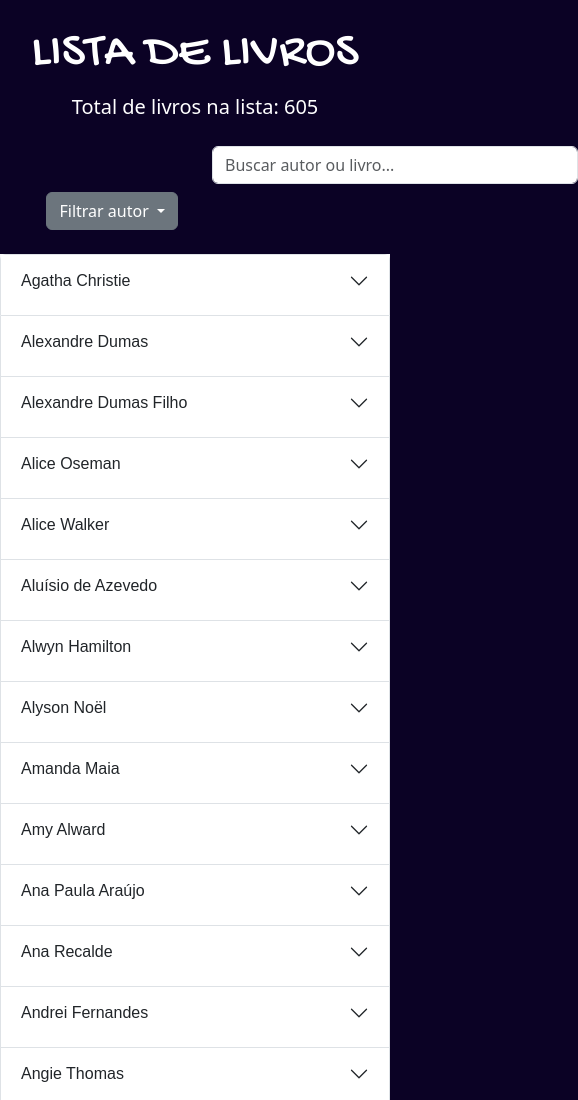
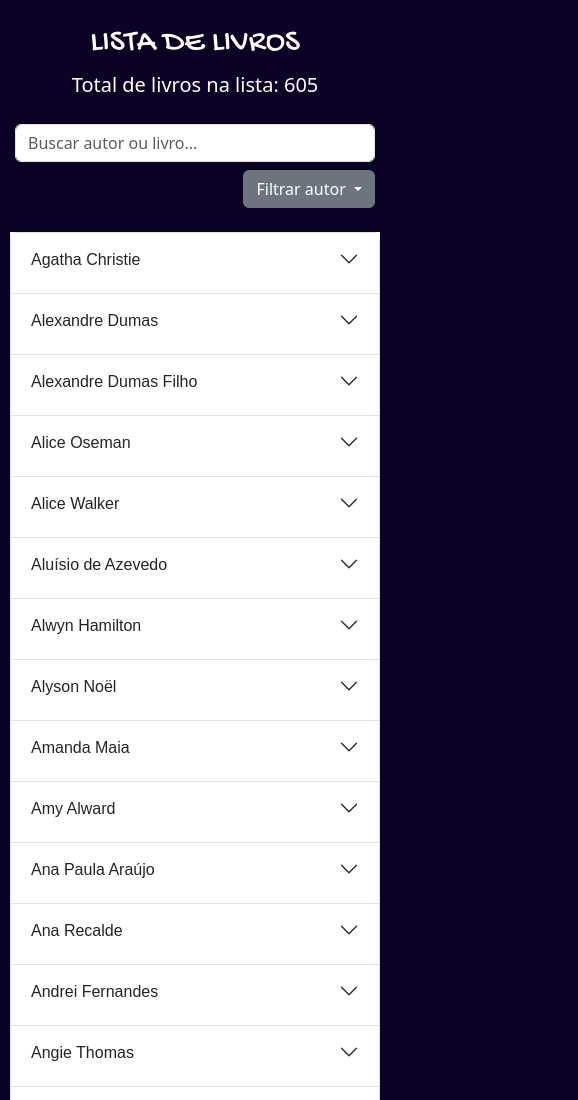
Before and after one commit to Patricia-rds/lista-de-livros, a plain HTML site: page index.html in a window 390 px wide. Shown: the top 1100 px of the page, 578 px wide, since content can reach past the window. Drawn offline with nearby package versions, Linux system fonts and the light colour scheme; a web font is replaced by a local one.

Commit message:
responsividade

```diff
--- a/assets/style/style.css
+++ b/assets/style/style.css
@@ -152,3 +152,56 @@ h2 {
 .btn-close {
   background-color: #d8d9da;
 }
+
+/*========================/*
+
+@media (max-width: 768px) {
+
+  /* Título menor */
+  main > h1 {
+    font-size: 32px;
+  }
+
+  /* Input ocupa a tela */
+  .form-control {
+    max-width: 100%;
+    margin-left: 0;
+  }
+
+  /* Dropdown encosta à direita sem jogar tudo pra fora */
+  .letra-dropdown {
+    margin-right: 0;
+    width: 100%;
+    text-align: right;
+  }
+
+  /* Garante que o menu abra no lugar certo */
+  .letras-menu {
+    right: 0;
+    left: auto;
+  }
+
+  /* Accordion ocupa a largura da tela */
+  #accordionFlushExample {
+    max-width: 100%;
+    margin: 0 10px;
+  }
+
+  /* Imagens menores */
+  .image-gallery img,
+  .carrossel-container img {
+    width: 110px;
+    height: 165px;
+  }
+
+  /* Galeria vira carrossel natural */
+  .image-gallery {
+    overflow-x: auto;
+    gap: 8px;
+  }
+
+  /* Ajusta padding nas laterais */
+  .container {
+    padding-left: 15px;
+    padding-right: 15px;
+  }
```
Also changed, not shown: 1 other file.
